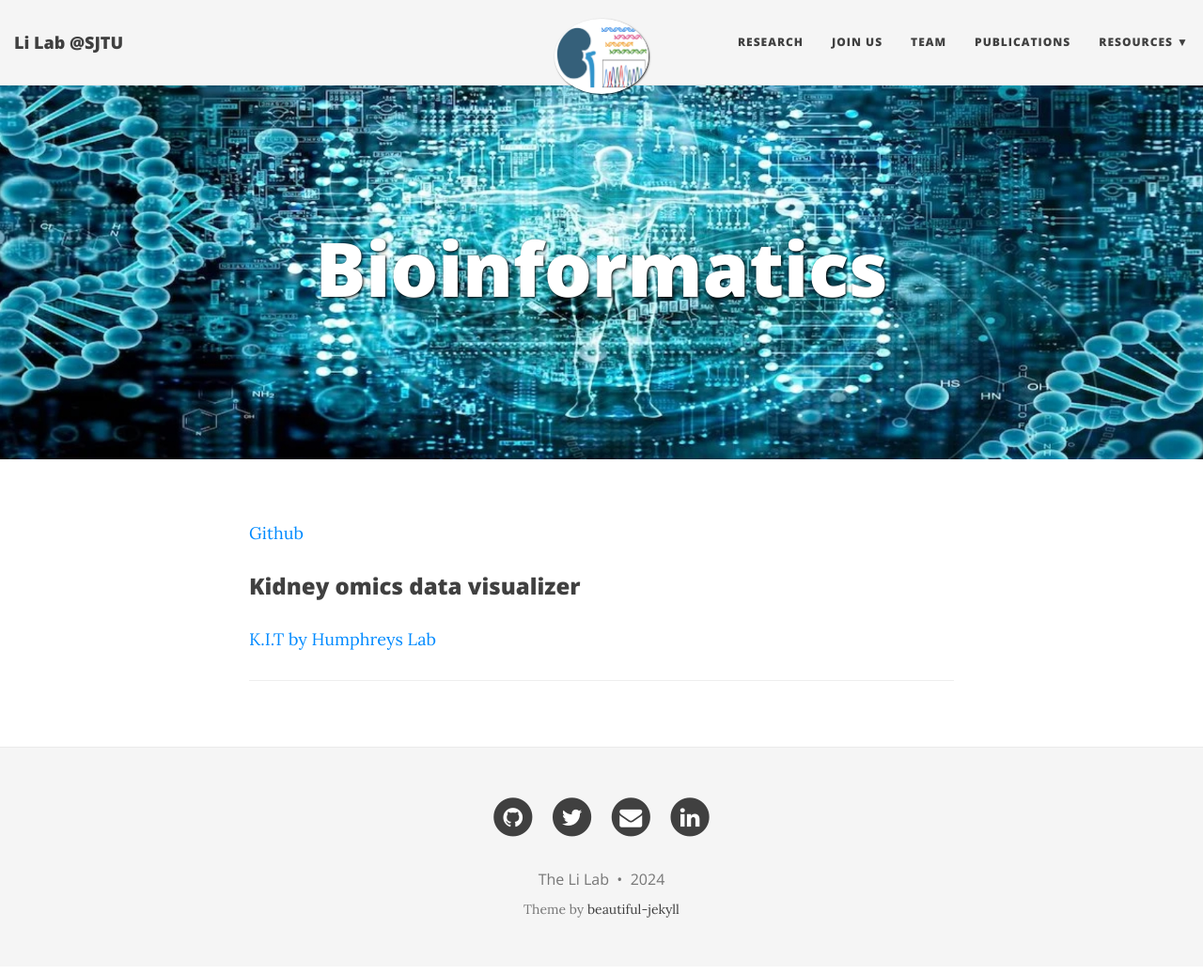
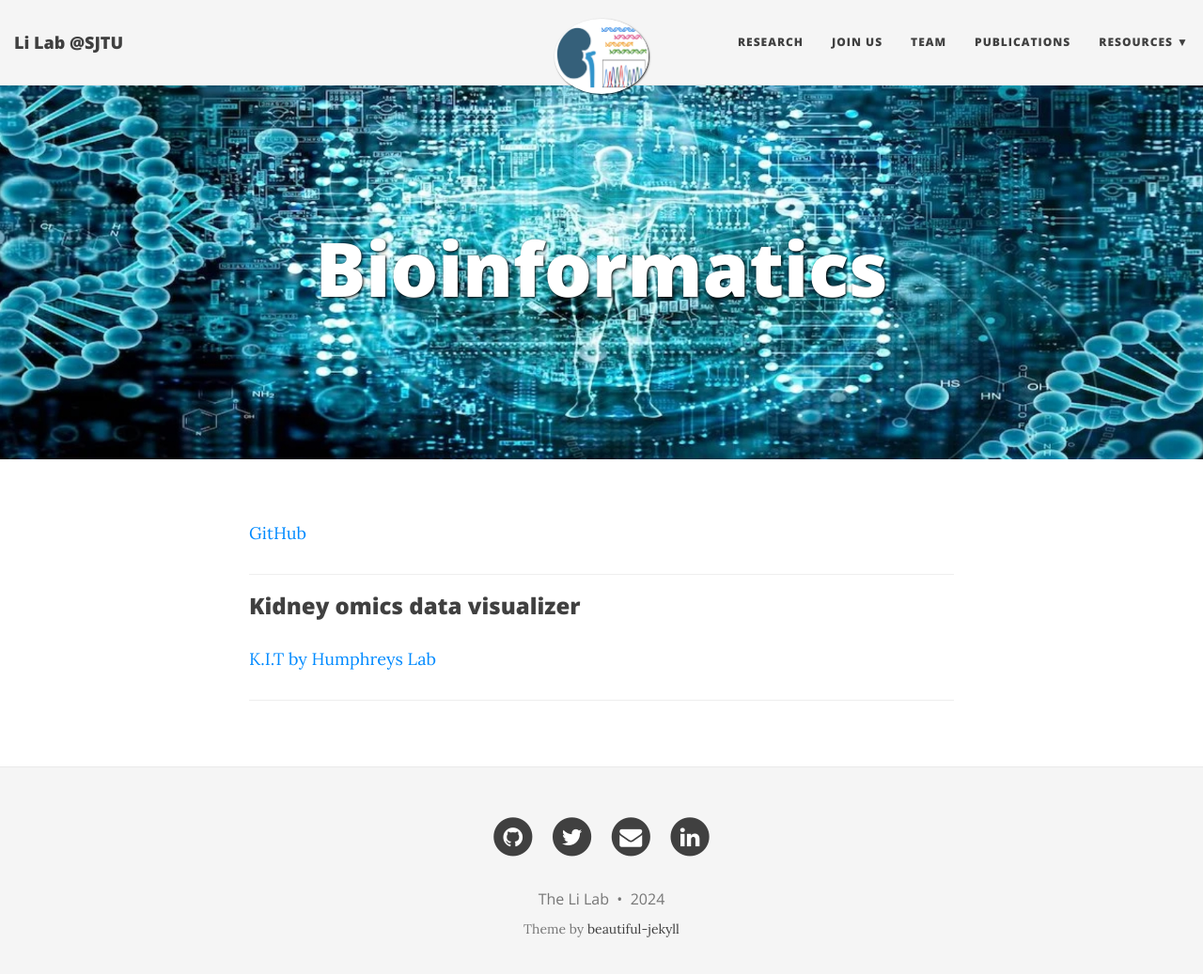
Before and after one commit to TheLiLab/thelilab.github.io, a Jekyll site: the page built from drylab.md, in a window 1280 px wide and 1050 px high. Shown: the top 1037 px of the window at 94% size. Built offline with Jekyll 4.4.1, drawn with Linux system fonts in a browser that asks for light colours; nearby versions of some CDN libraries.

Commit message:
Update drylab.md

```diff
--- a/drylab.md
+++ b/drylab.md
@@ -8,7 +8,8 @@ bigimg:
 ---
 
 
-[Github](https://github.com/HaikuoLi)
+[GitHub](https://github.com/HaikuoLi)
+<hr>
 
 ### Kidney omics data visualizer
 [K.I.T by Humphreys Lab](https://humphreyslab.com/SingleCell/)<br>
```
